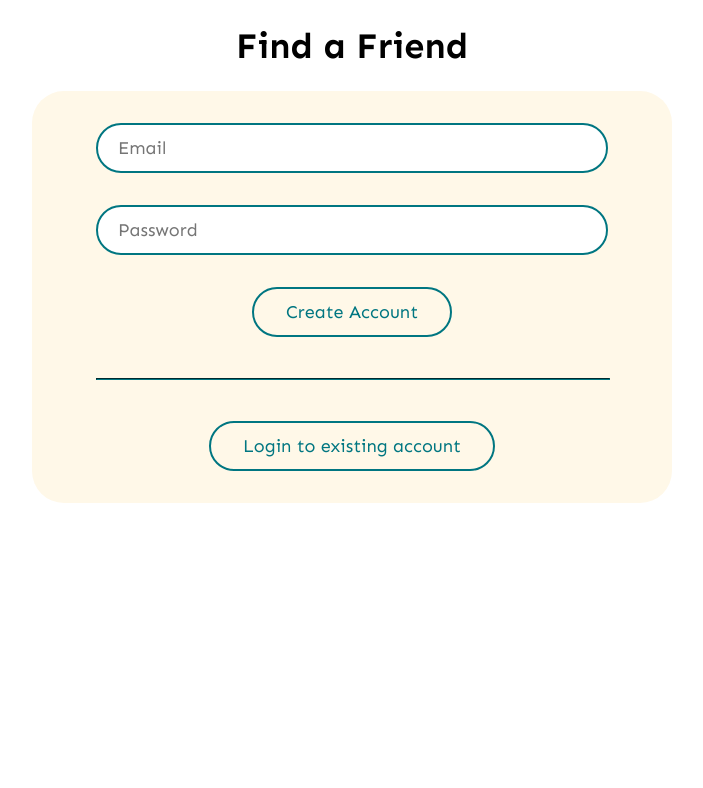
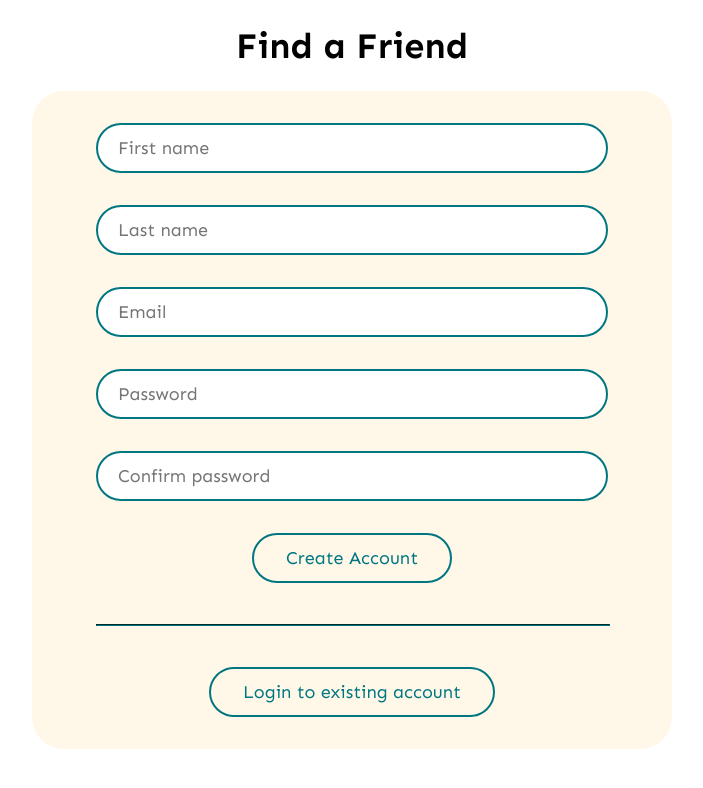
Before and after one commit to MetaU-25-Find-a-Friend/Find-a-Friend, a React (Vite) app in the folder frontend/: page /signup in a window 1280 px wide. Shown: the top 788 px of the page, without its empty margins (288-991 px from the left). Built offline with nearby package versions, Linux system fonts and the light colour scheme; no server answers.

Commit message:
add first name, last name, and confirm password fields to signup

```diff
--- a/frontend/src/components/SignupForm.tsx
+++ b/frontend/src/components/SignupForm.tsx
@@ -9,13 +9,21 @@ const SignupForm = () => {
 
     // data entered in signup form
     const [formData, setFormData] = useState({
+        firstName: "",
+        lastName: "",
         email: "",
         password: "",
+        confirmPassword: ""
     });
 
     // on submit, attempt to create account
     const handleCreateAccount = async (event: React.MouseEvent) => {
         event.preventDefault();
+
+        if (formData.password !== formData.confirmPassword) {
+            console.log("Passwords must match")
+            return;
+        }
 
         const [created, message] = await createAccount(formData);
 
@@ -44,6 +52,20 @@ const SignupForm = () => {
             <form className={styles.form}>
                 <input
                     className={styles.input}
+                    name="firstName"
+                    placeholder="First name"
+                    type="text"
+                    onChange={handleInputChange}
+                    required></input>
+                    <input
+                    className={styles.input}
+                    name="lastName"
+                    placeholder="Last name"
+                    type="text"
+                    onChange={handleInputChange}
+                    required></input>
+                <input
+                    className={styles.input}
                     name="email"
                     placeholder="Email"
                     type="email"
@@ -53,6 +75,13 @@ const SignupForm = () => {
                     className={styles.input}
                     name="password"
                     placeholder="Password"
+                    type="password"
+                    onChange={handleInputChange}
+                    required></input>
+                <input
+                    className={styles.input}
+                    name="confirmPassword"
+                    placeholder="Confirm password"
                     type="password"
                     onChange={handleInputChange}
                     required></input>
--- a/frontend/src/css/AccountForm.module.css
+++ b/frontend/src/css/AccountForm.module.css
@@ -7,7 +7,7 @@
     display: flex;
     flex-flow: column nowrap;
     width: 50vw;
-    margin: auto;
+    margin: 0 auto 5rem;
     gap: 2rem;
     align-items: center;
     background-color: var(--tan-background);
--- a/frontend/src/utils.tsx
+++ b/frontend/src/utils.tsx
@@ -2,10 +2,12 @@ import type { UserProfile } from "./types";
 
 /**
  *
- * @param accountData email and password for new account
+ * @param accountData name, email, and password for new account
  * @returns true and success message if account was created; false and reason for error if validation failed
  */
 export const createAccount = async (accountData: {
+    firstName: string;
+    lastName: string;
     email: string;
     password: string;
 }) => {
```
Also changed, not shown: 1 other file (tests, documents, lock files or other folders).
